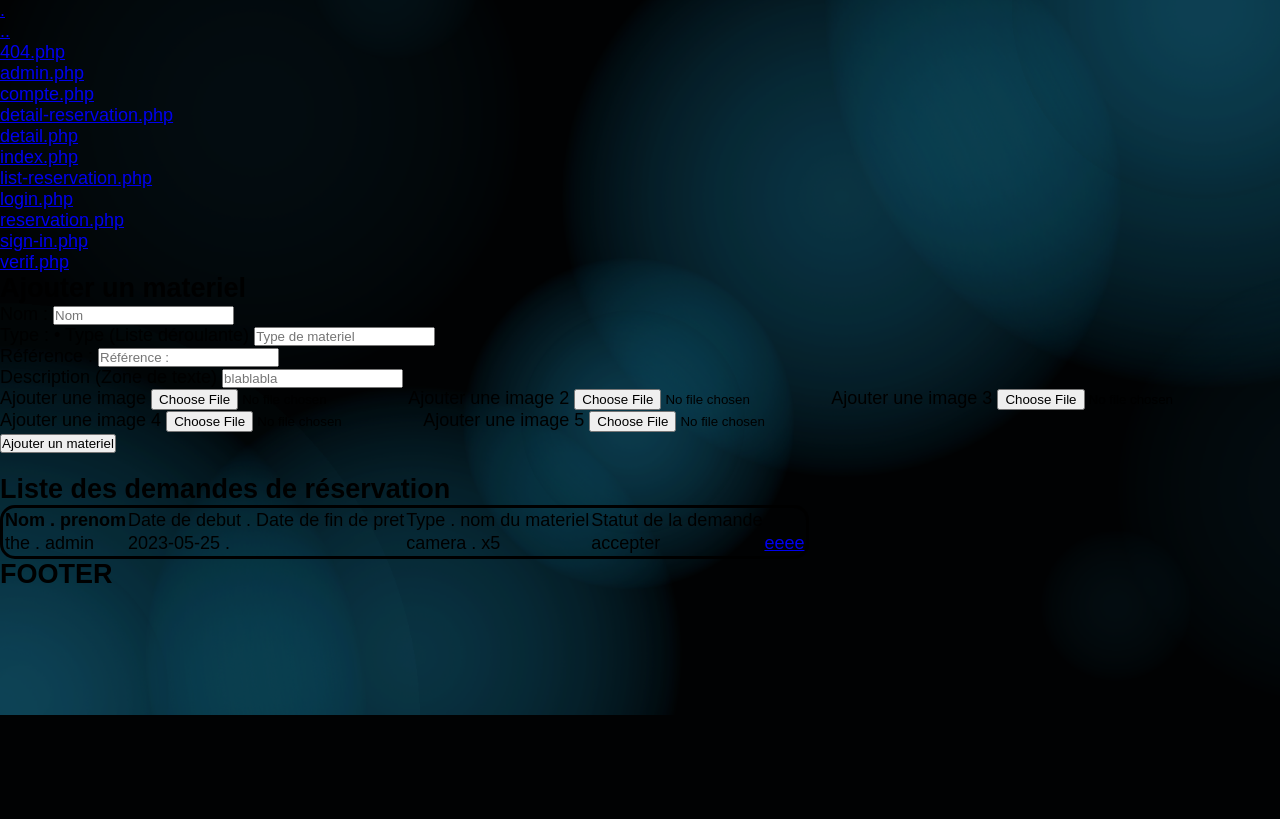
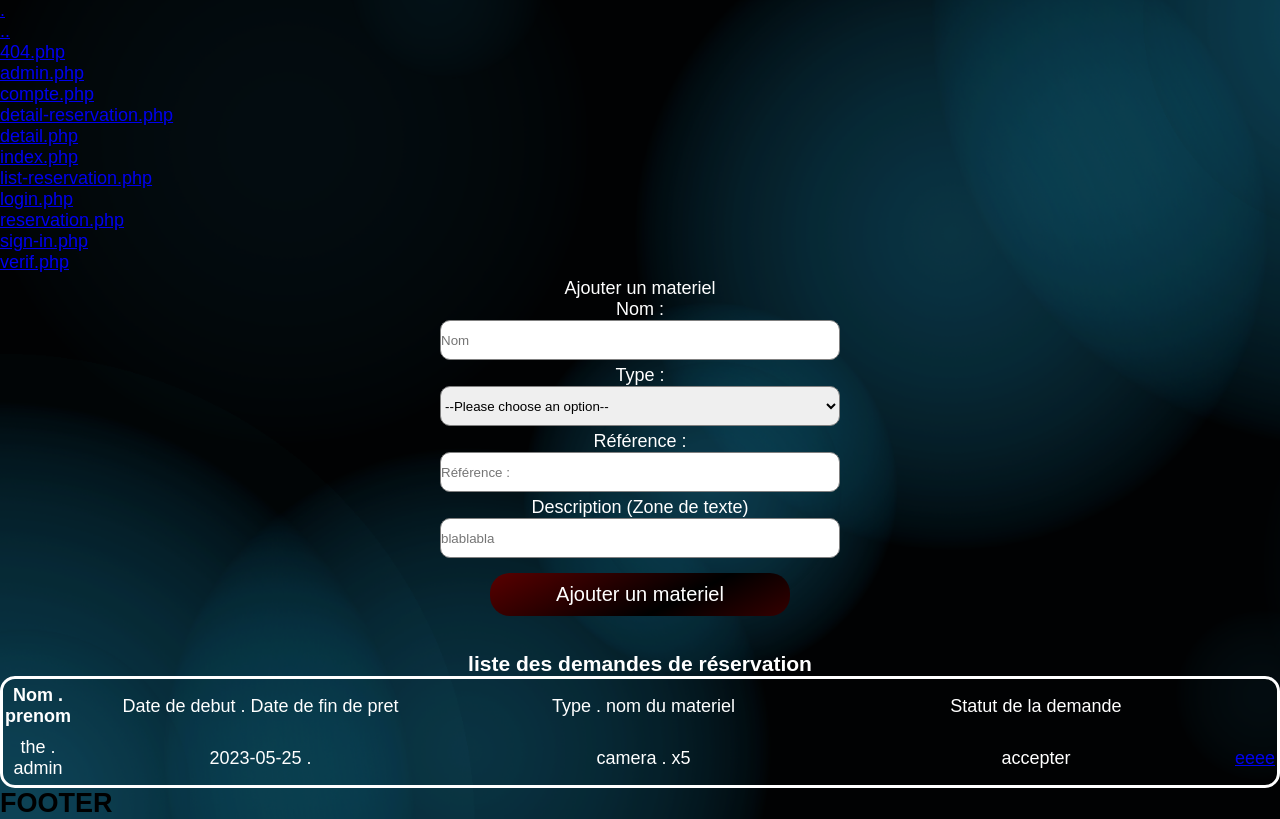
Before and after one commit to xtraide/Sae203, a PHP site: page /iut/admin.php in a window 1280 px wide. Shown: the part 85-904 px from the top of the page. Before the commit the page ends 800 px from the top, so only its background shows below. Run offline with PHP 8.4, Linux system fonts and the light colour scheme; a user stored in the database is signed in; data comes from the database, SQL or seed files in the repository.

Commit message:
Add files via upload

```diff
--- a/public/admin.php
+++ b/public/admin.php
@@ -1,6 +1,19 @@
+<!DOCTYPE html>
+<html lang="en">
+<head>
+    <meta charset="UTF-8">
+    <meta http-equiv="X-UA-Compatible" content="IE=edge">
+    <meta name="viewport" content="width=device-width, initial-scale=1.0">
+    <link rel="stylesheet" href="">
+    <title>Document</title>
+</head>
+<body>
+
+</body>
+</html>
 <?php
 $path =   "../utile/";
-$css = str_replace(".php", "", basename(__FILE__));
+$css = str_replace(".php","",basename(__FILE__));
 include $path . "html/header.php";
 
 
@@ -9,35 +22,50 @@
      * Ajouter un materiel
      */
 ?>
+     <div class="container">
+        <div>
+        <label for="ajout" class="label">Ajouter un materiel</label>
+        <form action="admin.php" method="post">
+        </div>
+            <div>
+            <label for="Nom" class="label">Nom : </label>
+        </div>
+        <div>
+            <input type="text" placeholder="Nom" class="input" name="nom" value="<?= !empty($_POST['nom']) ?  $_POST['nom'] : '' ?>">
+        </div>
+            <div class="ernom"></div>
+
+
+            <div>
+            <label for="type"class="label">Type :         </label>
+            </div>
+            <div>
+            <select class="input" placeholder="Type de materiel" class="input" name="type" value="<?= !empty($_POST['nom']) ?  $_POST['nom'] : '' ?>">
+                <option value="invalid">--Please choose an option--</option>
+                <option value="cam" class="option">Caméra</option>
+                <option value="mic" class="option">Micro</option>
+                <option value="pied" class="option">Tripied</option>
+                <option value="vert" class="option">Fond vert</option>
+            </select>
+            </div>
+            <div class="ertype"></div>
+
+            <div>
+            <label for="type" class="label">Référence : </label>
+            </div>
+            <div>
+            <input type="text" placeholder="Référence :" class="input" name="ref" value="<?= !empty($_POST['ref']) ?  $_POST['ref'] : '' ?>">
+        </div>
+            <div class="erref"></div>
+
+            <div>
+            <label for="type" class="label">Description (Zone de texte) </label>
+        </div>
     <div>
-        <label for="ajout">
-            <h2>Ajouter un materiel</h2>
-        </label>
-        <form action="<?= basename(__FILE__); ?>" method="post" enctype="multipart/form-data">
-            <label for="Nom">Nom : </label>
-            <input type="text" placeholder="Nom" name="nom" value="<?= !empty($_POST['nom']) ?  $_POST['nom'] : '' ?>">
-            <div class="ernom"></div>
-            <label for="type">Type : • Type (Liste déroulante)</label>
-            <input type="text" placeholder="Type de materiel" name="type" value="<?= !empty($_POST['type']) ?  $_POST['type'] : '' ?>">
-            <div class="ertype"></div>
-            <label for="type">Référence : </label>
-            <input type="text" placeholder="Référence :" name="ref" value="<?= !empty($_POST['ref']) ?  $_POST['ref'] : '' ?>">
-            <div class="erref"></div>
-            <label for="type">Description (Zone de texte) </label>
-            <input type="text" placeholder="blablabla" name="desc" value="<?= !empty($_POST['desc']) ?  $_POST['desc'] : '' ?>">
+            <input type="text" placeholder="blablabla" name="desc" class="input" value="<?= !empty($_POST['desc']) ?  $_POST['desc'] : '' ?>">
             <div class="erdesc"></div>
-            <label for="image">Ajouter une image</label>
-            <input type="file" placeholder="choisir une image" name="img" value="">
-            <label for="image">Ajouter une image 2</label>
-            <input type="file" placeholder="choisir une image" name="img2" value="">
-            <label for="image">Ajouter une image 3</label>
-            <input type="file" placeholder="choisir une image" name="img3" value="">
-            <label for="image">Ajouter une image 4</label>
-            <input type="file" placeholder="choisir une image" name="img4" value="">
-            <label for="image">Ajouter une image 5</label>
-            <input type="file" placeholder="choisir une image" name="img5" value="">
-            <div class="erimg"></div>
-            <button type="submit" name="Ajouter" value="1">Ajouter un materiel</button>
+        </div>
+            <button  name="Ajouter" value="1" class="submit">Ajouter un materiel</button>
         </form>
     </div>
     <br>
@@ -48,7 +76,7 @@
         $nom = isValid('nom');
         $type = isValid('type');
         $ref = isValid('ref');
-        $desc = isValid('desc', false);
+        $desc = isValid('desc');
         /* recupere tout les image */
 
         if (!empty($nom) && !empty($type) && !empty($ref) && !empty($desc) && !empty($img)) {
@@ -80,15 +108,18 @@
      * liste des demandes de réservation
      */
     ?>
-    <div>
-        <h2>Liste des demandes de réservation</h2>
-        <table style="border:solid;">
-            <tr>
+    <div class="tableau">
+        <h3>liste des demandes de réservation</h3>
+        <table>
+            <tr class="tr">
                 <th>Nom . prenom</th>
-                <td>Date de debut . Date de fin de pret</td>
-                <td>Type . nom du materiel</td>
-                <td>Statut de la demande</td>
+                <td class="td">Date de debut . Date de fin de pret</td>
+                <td class="td">Type . nom du materiel</td>
+                <td class="td">Statut de la demande</td>
             </tr>
+
+
+
 
             <?php $result = execute(" SELECT utilisateur.nom AS usernom, utilisateur.prenom AS userprenom,  reservation.id as resid ,reservation.horraire_debut,reservation.horraire_fin, reservation.date, reservation.statut, materiel.type, materiel.nom AS materielnom FROM `reservation`, `materiel`, `utilisateur` WHERE reservation.id_utilisateur = utilisateur.id AND reservation.id_materiel = materiel.id;");
             if ($result->rowCount() > 0) {
@@ -110,7 +141,7 @@
                                 </form>";
                     }
                     echo "
-                        <tr>
+                        <tr class=tr>
                             <td>" . $row['usernom'] . " . " . $row['userprenom'] . "</td>
                             <td>" . $row['date'] . " . " . "</td>
                             <td>" . $row['type'] . " . " . $row['materielnom'] . "</td>
@@ -124,6 +155,8 @@
     </div>
 <?php
 } else {
+    echo "gg";
     header("Location: login.php");
 }
 include $path . "html/footer.php";
+//ajt 2bouton pour refu ou accepter
```
